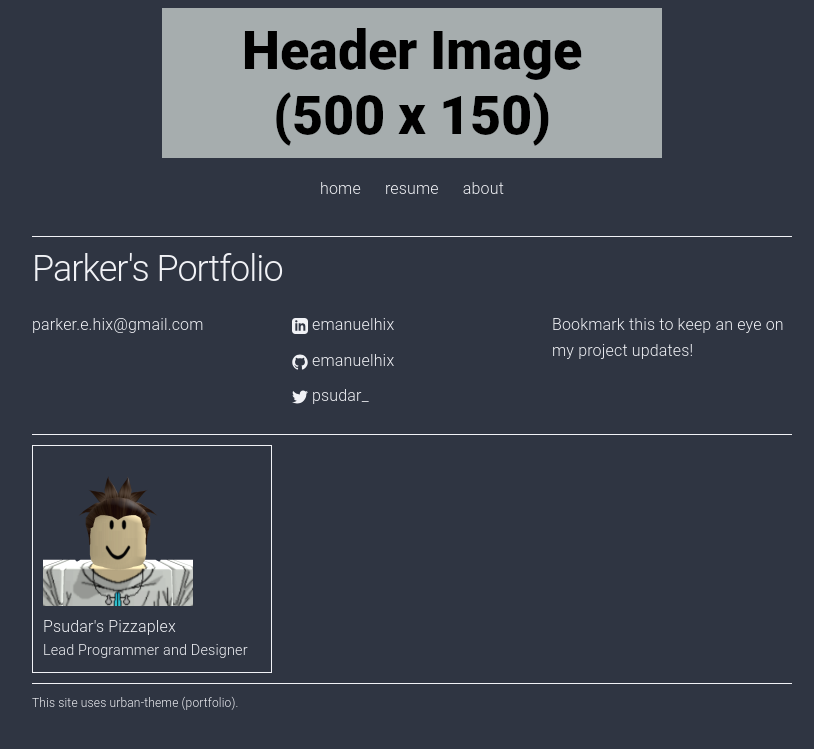
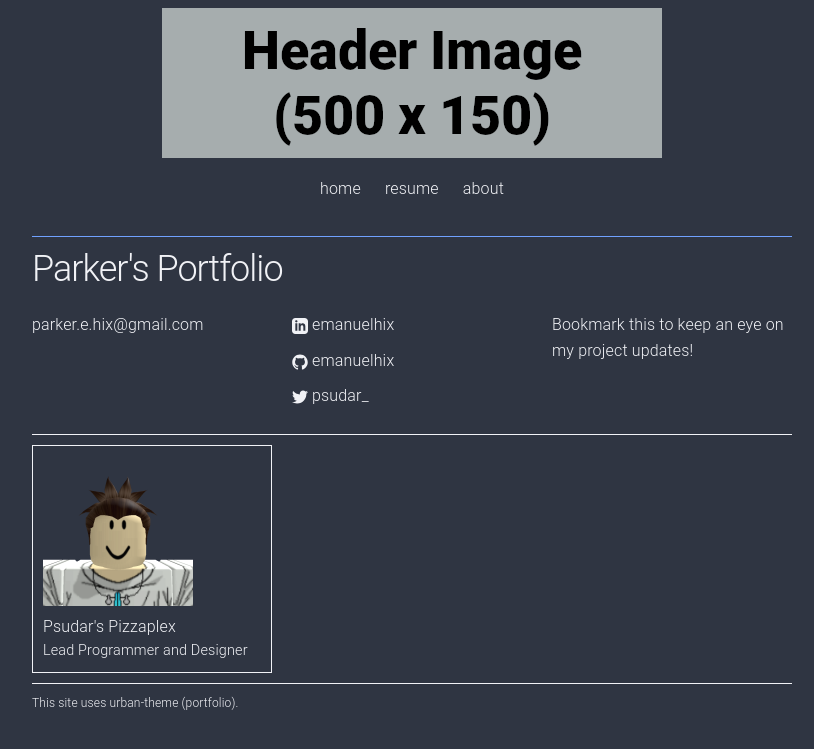
Before and after one commit to emanuelhix/emanuelhix.github.io, a Jekyll site: the page built from index.html, in a window 1280 px wide. Shown: the top 749 px of the page, without its empty margins (228-1042 px from the left). Built offline with Jekyll 4.4.1, drawn with Linux system fonts in a browser that asks for light colours.

Commit message:
fixed border colors

```diff
--- a/_sass/_layout.scss
+++ b/_sass/_layout.scss
@@ -59,7 +59,7 @@
 }
 
 .site-info {
-    border-top: 1px solid $color-anti-flash-white;
+    border-top: 1px solid $color-french-sky-blue;
 	border-bottom: 1px solid $color-anti-flash-white;
     margin: 1rem 0;
     padding: 1rem 0;
--- a/_sass/milligram/_Color.scss
+++ b/_sass/milligram/_Color.scss
@@ -11,6 +11,7 @@
 // ––––––––––––––––––––––––––––––––––––––––––––––––––
 
 $color-anti-flash-white: #f1f2f6 !default;
+$color-french-sky-blue: #70a1ff !default;
 
 $color-initial: $color-anti-flash-white !default;
 $color-primary: $color-anti-flash-white !default;
```
